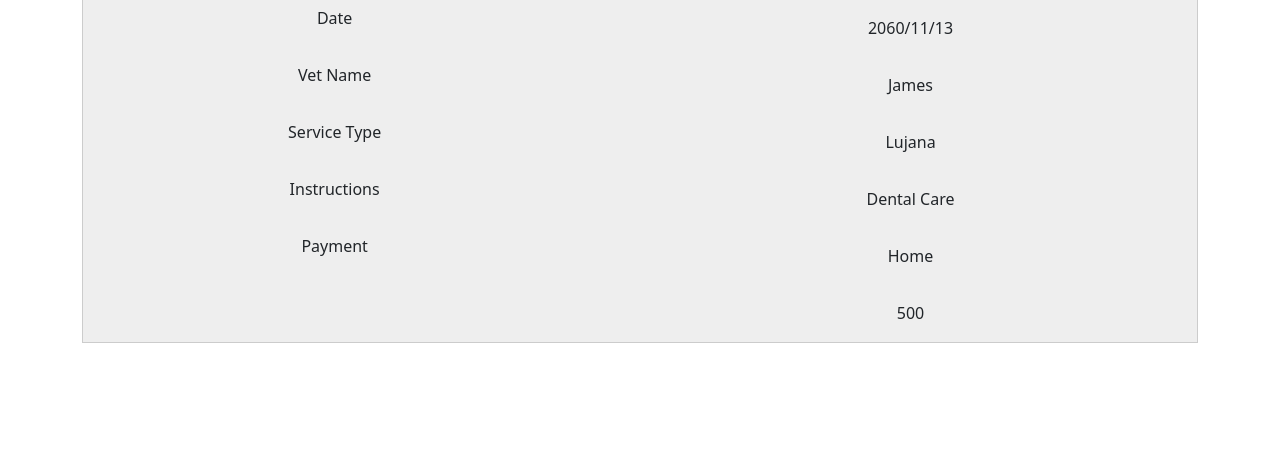
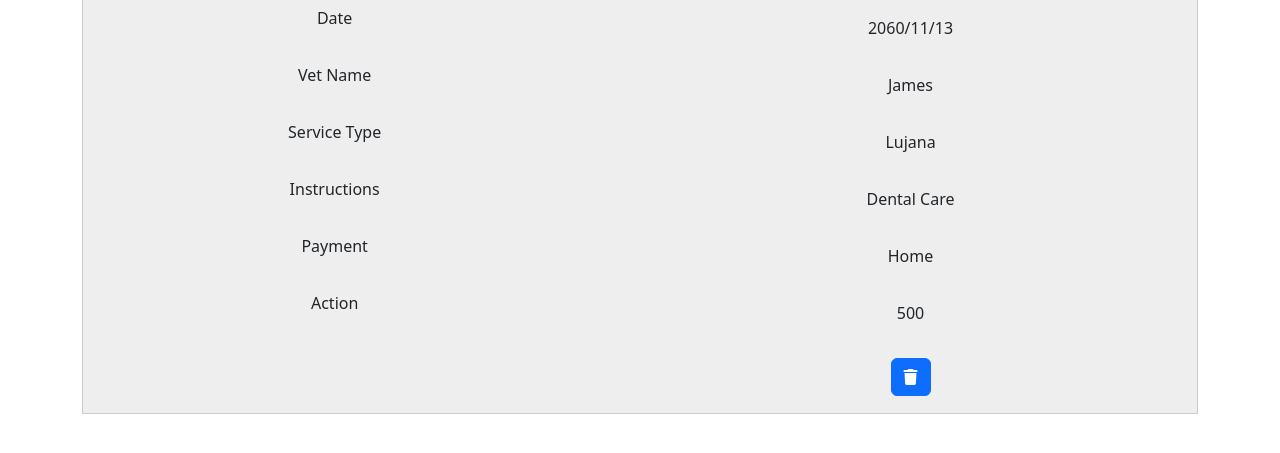
Before and after one commit to nimishapradhan/FYP, a Django app: page /user_payment in a window 1280 px wide. Shown: the part 239-692 px from the top of the page. Run offline with Django 4.2, Linux system fonts and the light colour scheme; some libraries are stand-ins or nearby versions.

Commit message:
changes in action button

```diff
--- a/templates/user_payment.html
+++ b/templates/user_payment.html
@@ -89,6 +89,9 @@
         td:nth-of-type(5):before {
             content: "Payment";
         }
+        td:nth-of-type(6):before {
+            content: "Action";
+        }
     }
 
     /* Style for the "Bill" button */
@@ -118,6 +121,7 @@
                 <th>Service Type</th>
                 <th>Appointment Type</th>
                 <th>Payment</th>
+                <th>Action</th>
             </tr>
         </thead>
         <tbody>
@@ -128,6 +132,11 @@
                 <td>Dental Care</td>
                 <td>Home</td>
                 <td>500</td>
+                <td>
+                    <a href="#" class="btn btn-primary" title="Delete product">
+                      <i class="fa-solid fa-trash"></i>
+                    </a>
+                  </td>
             </tr>
             <!-- Add more rows as needed -->
         </tbody>
```
Also changed, not shown: templates/user_app.html (+9 -0 lines).
